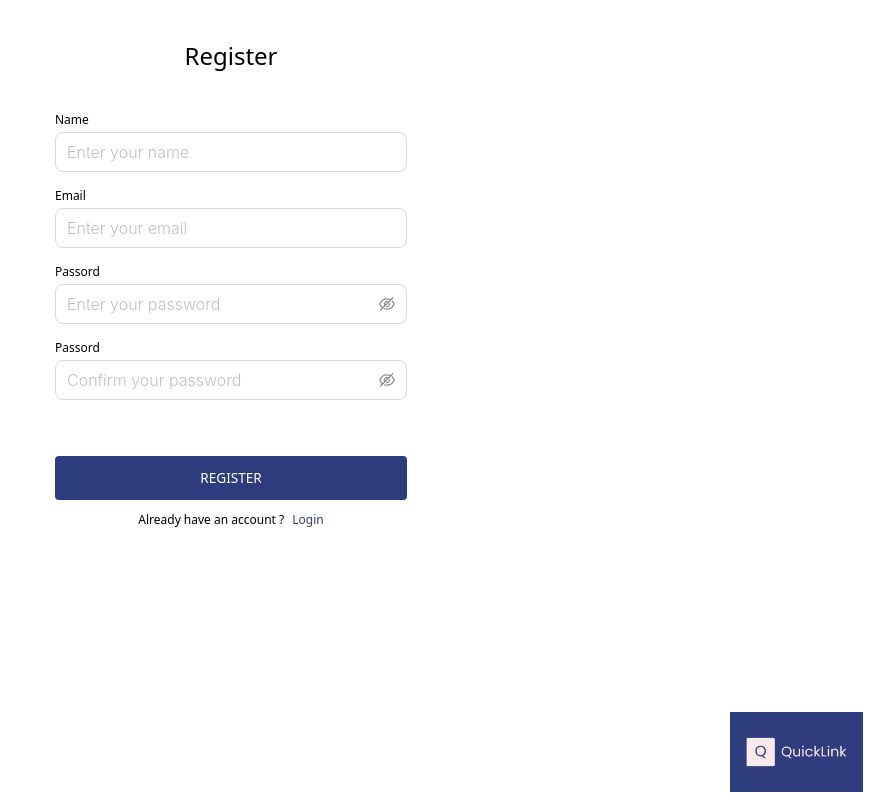
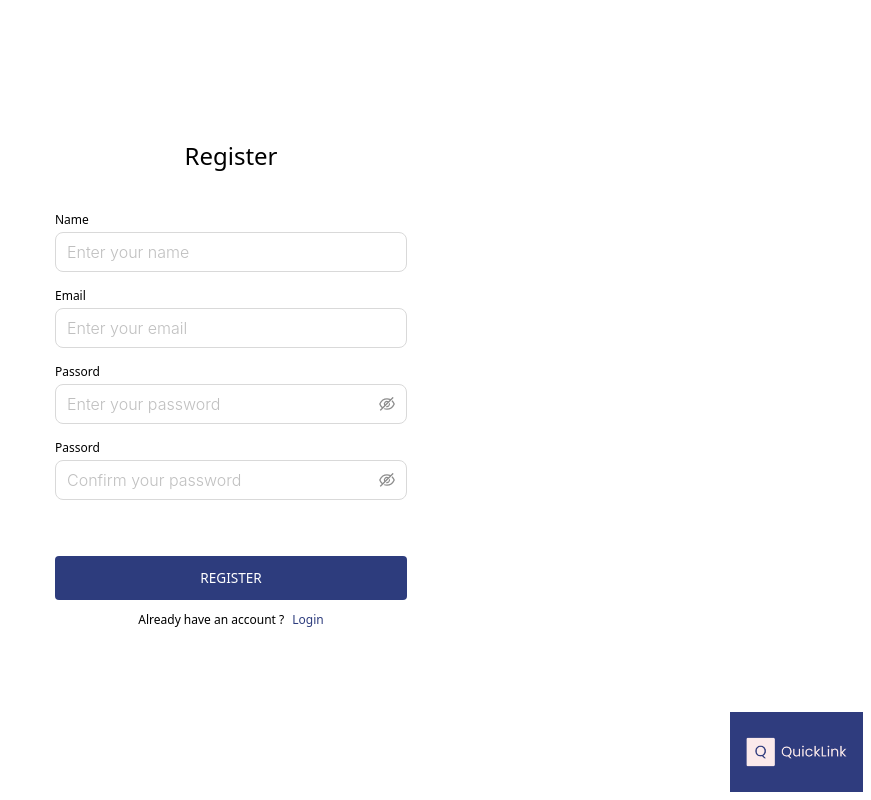
Before and after one commit to CREDO23/quickLink-fr, a Next.js app: page /auth/register in a window 1280 px wide. Shown: the whole page, without its empty margins (409-1280 px from the left). Built offline with nearby package versions, Linux system fonts and the light colour scheme; a web font is replaced by a local one.

Commit message:
feat: remove irrelevant borders

```diff
--- a/src/app/auth/login/page.tsx
+++ b/src/app/auth/login/page.tsx
@@ -63,7 +63,7 @@ export default function Register(): JSX.Element {
   return (
     <>
       {msgContext}
-      <div className=" w-full h-full flex flex-col items-center py-10 gap-6">
+      <div className=" w-full h-full  flex flex-col justify-center items-center py-10 gap-6">
         <h3 className=" text-4xl sm:text-2xl font-medium">Sign In</h3>
         <div className="w-full p-4">
           <form
--- a/src/app/auth/register/page.tsx
+++ b/src/app/auth/register/page.tsx
@@ -63,7 +63,7 @@ export default function Register(): JSX.Element {
   return (
     <>
       {msgContext}
-      <div className=" w-full h-full flex flex-col items-center py-10 gap-6">
+      <div className=" w-full h-full flex flex-col justify-center items-center py-10 gap-6">
         <h3 className=" text-4xl sm:text-2xl font-medium">Register</h3>
         <div className="w-full p-4">
           <form
--- a/src/app/home/page.tsx
+++ b/src/app/home/page.tsx
@@ -130,7 +130,7 @@ function Dashboard() {
       <ShortenLinkModal open={modalOpen} setOpen={setModalOpen} />
       {msgContext}
       <div className="w-full overflow-hidden h-[100dvh] flex flex-col items-center justify-center">
-        <div className="h-16 text-white w-full bg-cl-rimary flex items-center justify-between border border-b-cl-rimary/40 p-4">
+        <div className="h-16 text-white w-full bg-cl-rimary flex items-center justify-between border-b-cl-rimary/40 p-4">
           <h3>My links</h3>{' '}
           <div className=" w-10 h-10 flex items-center justify-center text-cl-rimary rounded-full bg-white">
             {user?.username![0]}
```
Also changed, not shown: 1 other file (tests, documents, lock files or other folders).
